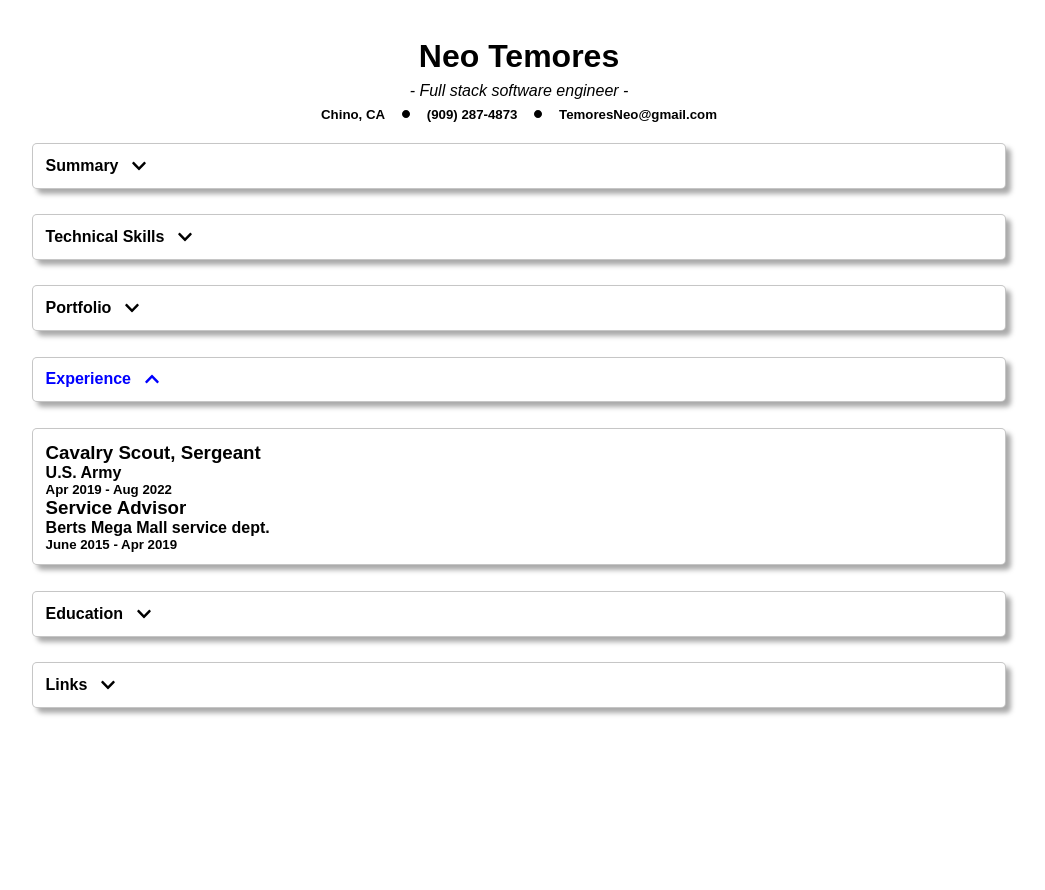
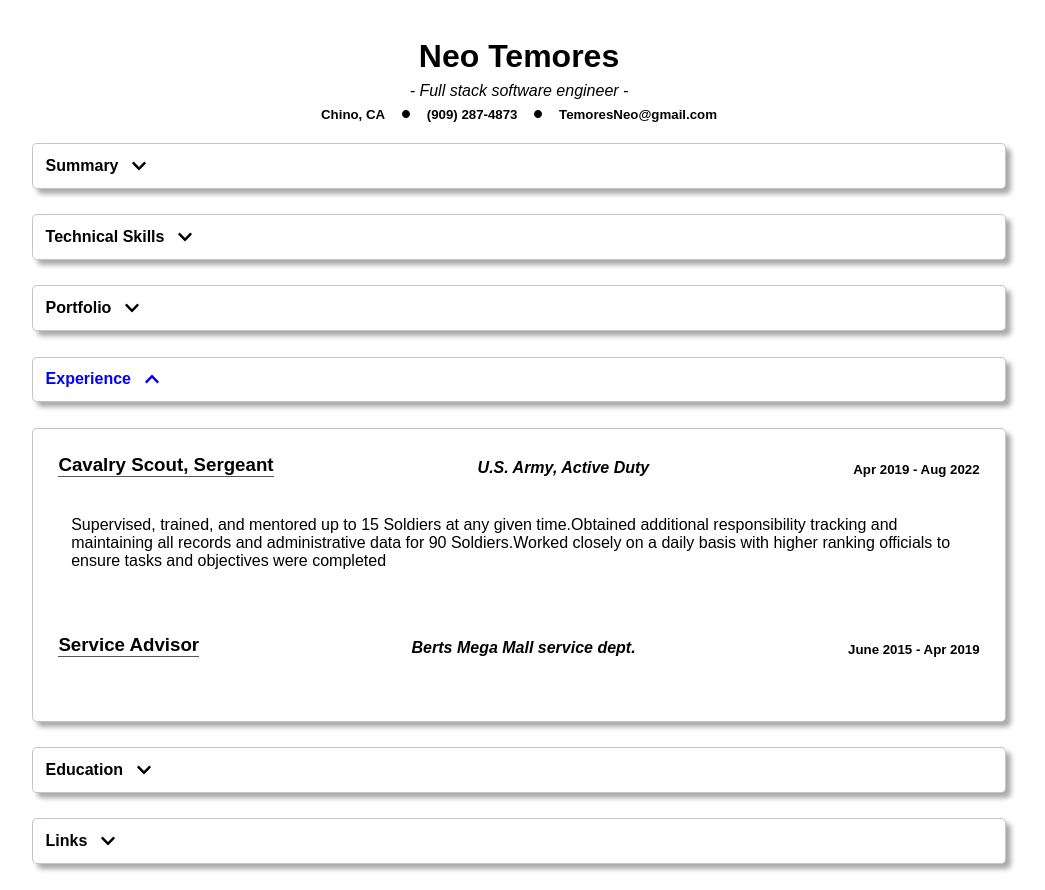
Before and after one commit to neoTemores/Online-Resume-NeoTemoresSWE, a React (Create React App) app: page / in a window 1280 px wide. Both pictures are taken after a click on the item "Experience". Shown: the whole page, without its empty margins (121-1166 px from the left). Before the commit the page ends 802 px from the top, so only its background shows below. Built offline with nearby package versions, Linux system fonts and the light colour scheme.

Commit message:
started experience

```diff
--- a/src/Components/Experience.jsx
+++ b/src/Components/Experience.jsx
@@ -1,24 +1,35 @@
+import { findByTitle } from "@testing-library/react";
 import React from "react";
 
 const Experience = () => {
-  const createWorkExp = (title, company, startDate, endDate) => {
+  const createWorkExp = (title, company, startDate, endDate, description) => {
     return (
-      <div>
-        <h3>{title}</h3>
-        <h4>{company}</h4>
-        <h5>
-          {startDate} - {endDate}
-        </h5>
-      </div>
+      <div className="educationDiv">
+      <ul className="educationUL">
+        <li>
+          <h3 className="edProgram">{title}</h3>
+        </li>
+        <li>
+          <h4 className="schoolName">{company}</h4>
+        </li>
+        <li>
+          <h5 className="gradDate">{startDate} - {endDate}</h5>{" "}
+        </li>
+      </ul>
+
+      <p className="educationDescription">{description}</p>
+    </div>
     );
   };
   return (
-    <div className="mainExperienceContainer">
+
+    <div className="educationMainContainer">
       {createWorkExp(
         "Cavalry Scout, Sergeant",
-        "U.S. Army",
+        "U.S. Army, Active Duty",
         "Apr 2019",
-        "Aug 2022"
+        "Aug 2022",
+        "Supervised, trained, and mentored up to 15 Soldiers at any given time.Obtained additional responsibility tracking and maintaining all records and administrative data for 90 Soldiers.Worked closely on a daily basis with higher ranking officials to ensure tasks and objectives were completed"
       )}
       {createWorkExp(
         "Service Advisor",
```
